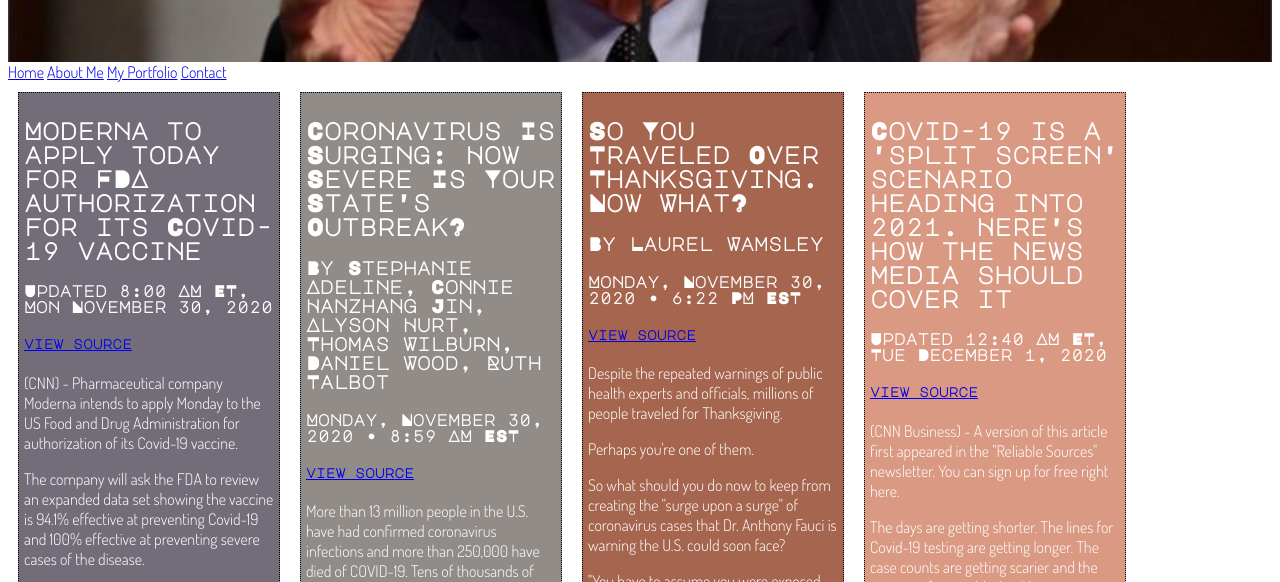
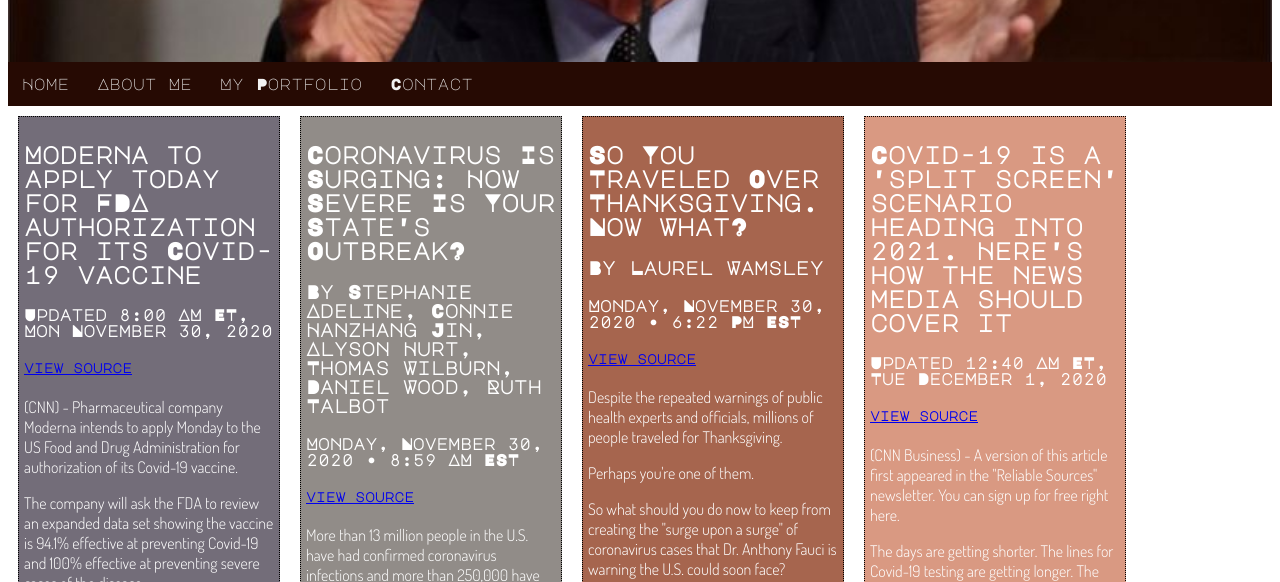
Before and after one commit to cuba41/lab-14-site, a plain HTML site: page index.html in a window 1280 px wide. Shown: the part 186-768 px from the top of the page. Drawn offline with Linux system fonts and the light colour scheme.

Commit message:
sticky rules

```diff
--- a/index.html
+++ b/index.html
@@ -141,5 +141,8 @@
       <p>"If this very large long-limbed animal has this ability, can we take advantage of this to help people who have lost limbs or burn victims who need skin regeneration?"</p>
       <p>Kusumi quickly added that this isn't something that is going to happen tomorrow, but maybe by the end of the century.</p>
     </div>
+
+    <script src="navbar.v01.js"></script>
+
   </body>
 </html>
--- /dev/null
+++ b/navbar.v01.js
@@ -0,0 +1,18 @@
+// source: https://www.w3schools.com/howto/howto_js_navbar_sticky.asp
+// When the user scrolls the page, execute myFunction
+window.onscroll = function() {myFunction()};
+
+// Get the navbar
+var navbar = document.getElementById("navbar");
+
+// Get the offset position of the navbar
+var sticky = navbar.offsetTop;
+
+// Add the sticky class to the navbar when you reach its scroll position. Remove "sticky" when you leave the scroll position
+function myFunction() {
+  if (window.pageYOffset >= sticky) {
+    navbar.classList.add("sticky")
+  } else {
+    navbar.classList.remove("sticky");
+  }
+}
--- a/style.css
+++ b/style.css
@@ -11,6 +11,41 @@ h1, h2, h3, h4, h5, h6 {
 font-family: 'Major Mono Display', monospace;
   /* font-family rule copied from Google Fonts */
 }
+
+/* Style the navbar */
+#navbar {
+  overflow: hidden;
+  background-color: #260A03;
+}
+
+/* Navbar links */
+#navbar a {
+  float: left;
+  display: block;
+  color: #f2f2f2;
+  font-family: 'Major Mono Display', monospace;
+    /* font-family rule copied from Google Fonts */
+  text-align: center;
+  padding: 14px;
+  text-decoration: none;
+}
+/* Change color + highlight on hover. */
+#navbar a:hover {
+  color: hotpink;
+  background-color: white;
+}
+/* The sticky class is added to the navbar with JS when it reaches its scroll position */
+.sticky {
+  position: fixed;
+  top: 0;
+  width: 100%;
+}
+
+/* Add some top padding to the page content to prevent sudden quick movement (as the navigation bar gets a new position at the top of the page (position:fixed and top:0) */
+.sticky + .content {
+  padding-top: 60px;
+}
+
 
 .hero-image {
   background-image: url("fauci.v01.jpg");
```
